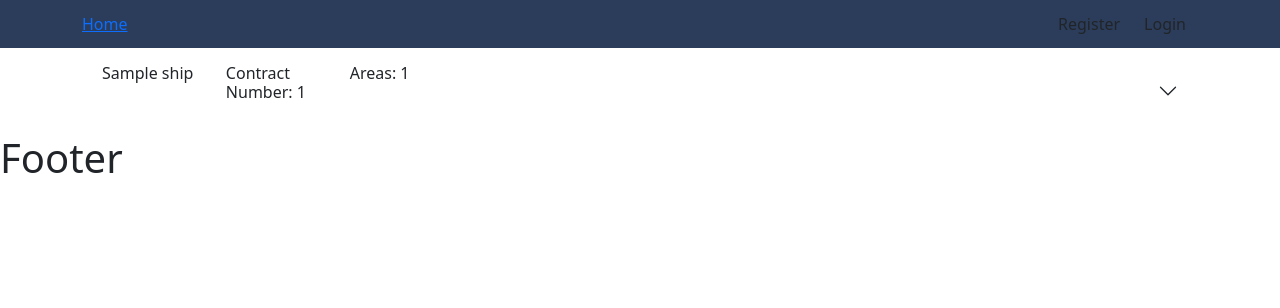
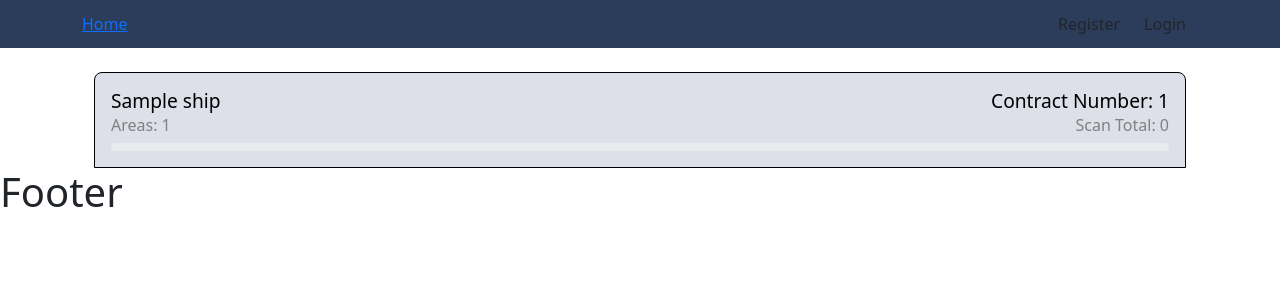
Before and after one commit to DavidHearl/scene-automation, a Django app: page / in a window 1280 px wide. Shown: the top 308 px of the page. Run offline with Django 3.2, Linux system fonts and the light colour scheme; tables that the repository leaves empty hold one stand-in row (values such as "Sample post").

Commit message:
added expandable buttons

```diff
--- a/front_end/templates/front_end/front_end.html
+++ b/front_end/templates/front_end/front_end.html
@@ -3,26 +3,110 @@
 
 {% block content %}
 <div class="container">
-    <div class="accordion accordion-flush" id="accordionFlushExample">
+    <!-- Testing -->
+    <div class="container">
+        {% for ship in ships %}
+            <button class="btn expand-button" type="button" data-bs-toggle="collapse" data-bs-target="#collapse{{ forloop.counter }}" aria-expanded="false" aria-controls="collapse{{ forloop.counter }}">
+                <div class="row">
+                    <div class="col-6 text-start">
+                        <h3>{{ ship.name }}</h3>
+                    </div>
+                    <div class="col-6 text-end">
+                        <h3>Contract Number: {{ ship.contract_number }}</h3>
+                    </div>
+                </div>
+                <div class="row">
+                    <div class="col-6 text-start">
+                        <h4>Areas: {{ ship.area_set.all.count }}</h4>
+                    </div>
+                    <div class="col-6 text-end">
+                        <h4>Scan Total: 0</h4>
+                    </div>
+                </div>
+                <div class="progress">
+                    <div class="progress-bar" role="progressbar" style="width: 0%;" aria-valuenow="0" aria-valuemin="0" aria-valuemax="100">0%</div>
+                </div>
+            </button>
+
+            <div class="collapse" id="collapse{{ forloop.counter }}">
+                <div class="card card-body card-expand">
+                    {% for area in ship.area_set.all %}
+                    <div class="row">
+                        <div class="col-4">
+                            <p class="area-title">{{ area.area_name }}</p>
+                        </div>
+                        <div class="col-1">{{ area.imported }}</div>
+                        <div class="col-1">{{ area.processed }}</div>
+                        <div class="col-1">{{ area.registered }}</div>
+                        <div class="col-1">{{ area.aligned }}</div>
+                        <div class="col-1">{{ area.cleaned }}</div>
+                        <div class="col-1">{{ area.point_cloud }}</div>
+                        <div class="col-1">{{ area.exported }}</div>
+                        <div class="col-1">{{ area.uploaded }}</div>
+                    </div>
+                {% endfor %}
+                </div>
+            </div>
+        {% endfor %}
+    </div>
+
+    <div class="collapse" id="collapseExample">
+        <div class="card card-body">
+            {% for ship in ships %}
+                <div class="accordion-item">
+                    <h2 class="accordion-header">
+                        <button class="accordion-button collapsed" type="button" data-bs-toggle="collapse" data-bs-target="#collapse-{{ forloop.counter }}" aria-expanded="false" aria-controls="collapse-{{ forloop.counter }}">
+                            <div class="row title-row">
+                                <div class="col">
+                                    <h3 class="ship-title"></h3>
+                                    <h4 class="ship-subtitle">
+                                        <span>Areas: {{ ship.area_set.all.count }}</span>
+                                    </h4>
+                                </div>
+                            </div>
+                        </button>
+                    </h2>
+                    <div id="collapse-{{ forloop.counter }}" class="accordion-collapse collapse" aria-labelledby="heading-{{ forloop.counter }}" data-bs-parent="#accordionExample">
+                        <div class="accordion-body">
+                            {% for area in ship.area_set.all %}
+                                <div class="row">
+                                    <div class="col-4">
+                                        <p>{{ area.area_name }}</p>
+                                    </div>
+                                    <div class="col-1"><button>{{ area.imported }}</button></div>
+                                    <div class="col-1"><button>{{ area.processed }}</button></div>
+                                    <div class="col-1"><button>{{ area.registered }}</button></div>
+                                    <div class="col-1"><button>{{ area.aligned }}</button></div>
+                                    <div class="col-1"><button>{{ area.cleaned }}</button></div>
+                                    <div class="col-1"><button>{{ area.point_cloud }}</button></div>
+                                    <div class="col-1"><button>{{ area.exported }}</button></div>
+                                    <div class="col-1"><button>{{ area.uploaded }}</button></div>
+                                </div>
+                            {% endfor %}
+                        </div>
+                    </div>
+                </div>
+            {% endfor %}
+        </div>
+    </div>
+
+    <!-- Actual -->
+    <!-- <div class="accordion" id="accordionExample">
         {% for ship in ships %}
             <div class="accordion-item">
                 <h2 class="accordion-header">
-                    <button class="accordion-button collapsed" type="button" data-bs-toggle="collapse" data-bs-target="#flush-collapse-{{ forloop.counter }}" aria-expanded="false" aria-controls="flush-collapse-{{ forloop.counter }}">
+                    <button class="accordion-button collapsed" type="button" data-bs-toggle="collapse" data-bs-target="#collapse-{{ forloop.counter }}" aria-expanded="false" aria-controls="collapse-{{ forloop.counter }}">
                         <div class="row title-row">
-                            <div class="col-4">
-                                <p>{{ ship.name }}</p>
-                            </div>
-                            <div class="col-4">
-                                <p>Contract Number: {{ ship.contract_number }}</p>
-
-                            </div>
-                            <div class="col-4">
-                                <p>Areas: {{ ship.area_set.all.count }}</p>
+                            <div class="col">
+                                <h3 class="ship-title"></h3>
+                                <h4 class="ship-subtitle">
+                                    <span>Areas: {{ ship.area_set.all.count }}</span>
+                                </h4>
                             </div>
                         </div>
                     </button>
                 </h2>
-                <div id="flush-collapse-{{ forloop.counter }}" class="accordion-collapse collapse" aria-labelledby="flush-heading-{{ forloop.counter }}" data-bs-parent="#accordionFlushExample">
+                <div id="collapse-{{ forloop.counter }}" class="accordion-collapse collapse" aria-labelledby="heading-{{ forloop.counter }}" data-bs-parent="#accordionExample">
                     <div class="accordion-body">
                         {% for area in ship.area_set.all %}
                             <div class="row">
@@ -43,7 +127,7 @@
                 </div>
             </div>
         {% endfor %}
-    </div>
+    </div> -->
 </div>
 
 {% endblock %}
--- a/static/css/style.css
+++ b/static/css/style.css
@@ -1,4 +1,9 @@
 /* Navigtion */
+* {
+    margin: 0;
+    padding: 0;
+}
+
 nav {
     background-color: #2B3D5B;
 }
@@ -25,4 +30,55 @@ select {
     width: 100%;
 }
 
+/* Expandable */
+.expand-button {
+    margin-top: 24px;
+    padding: 0;
+    background-color: blue;
+    width: 100%;
+}
+
+
 /* Accordion */
+.expand-button {
+    background-color: #dddfe9;
+    border: 1px solid black;
+    color: black;
+    border-radius: 0;
+    border-top-right-radius: 8px;
+    border-top-left-radius: 8px;
+    padding: 16px;
+}
+
+.btn:hover {
+    color: black;
+    background-color: white;
+    border-color: #dddfe9;
+}
+
+.card-expand {
+    border-radius: 0;
+    border-top:none;
+    border-bottom-left-radius: 8px;
+    border-bottom-right-radius: 8px;
+}
+
+h3 {
+    font-size: 1.2rem;
+    margin: 0;
+}
+
+h4 {
+    color: gray;
+    font-size: 1rem;
+    margin: 4px 0 0 0;
+}
+
+.area-title{
+    margin: 0;
+}
+
+.progress {
+    margin-top: 8px;
+    height: 8px;
+}
--- /dev/null
+++ b/venvwin/pyvenv.cfg
@@ -0,0 +1,5 @@
+home = C:\Users\David\AppData\Local\Microsoft\WindowsApps\PythonSoftwareFoundation.Python.3.12_qbz5n2kfra8p0
+include-system-site-packages = false
+version = 3.12.0
+executable = C:\Users\David\AppData\Local\Microsoft\WindowsApps\PythonSoftwareFoundation.Python.3.12_qbz5n2kfra8p0\python.exe
+command = C:\Users\David\AppData\Local\Microsoft\WindowsApps\PythonSoftwareFoundation.Python.3.12_qbz5n2kfra8p0\python.exe -m venv C:\Local Storage\scene-automation\venvwin
```
Also changed, not shown: venvwin/Scripts/django-admin.py (added, +21 -0 lines), README.md, 13 other files.
